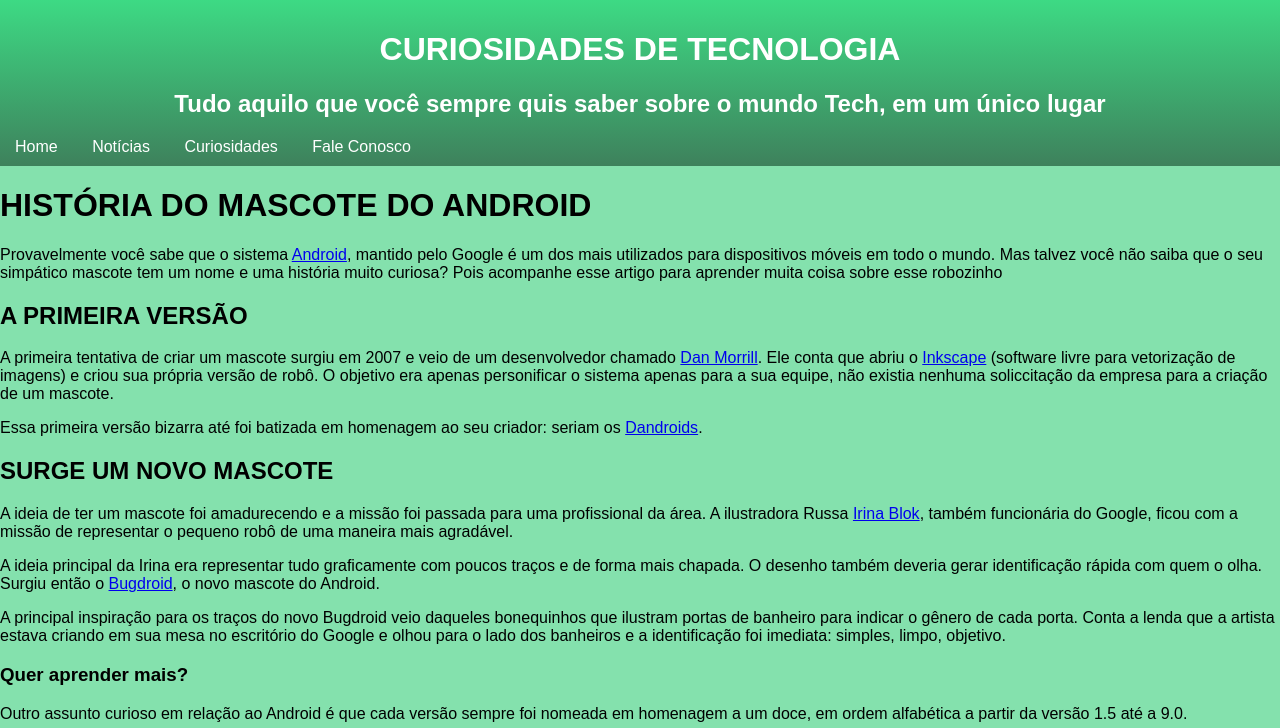
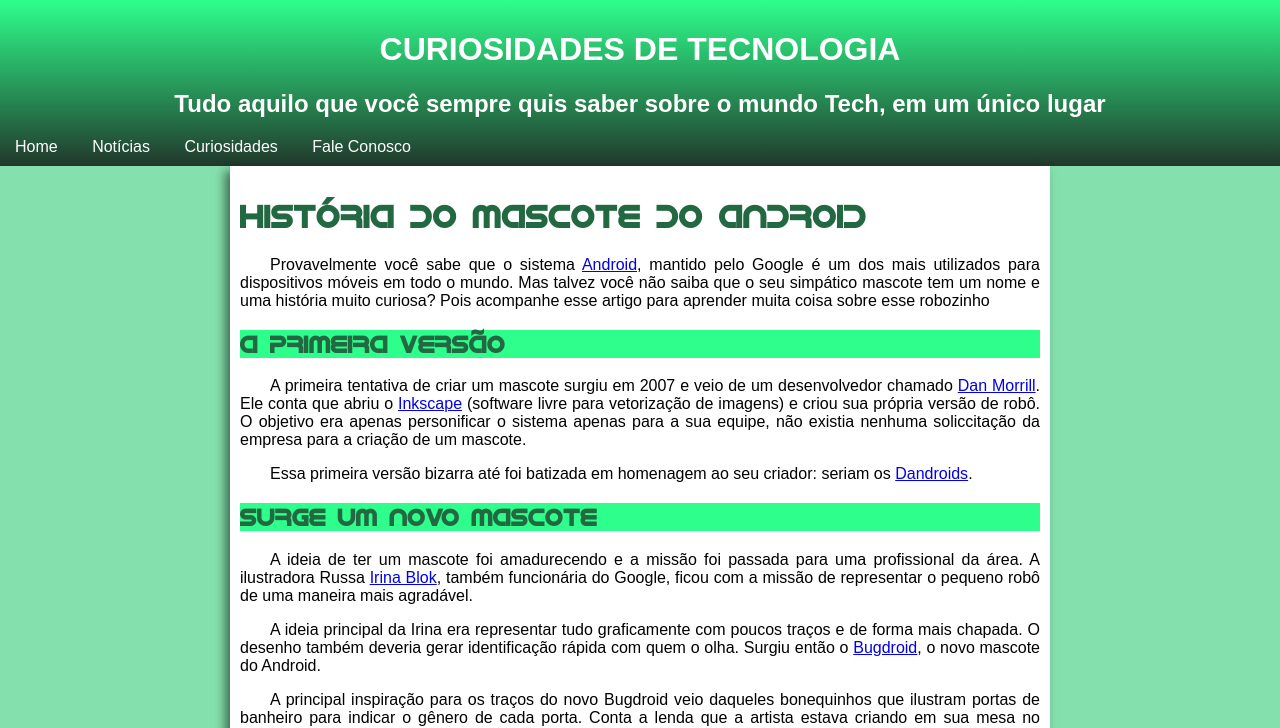
Before and after one commit to Dragon742/learning-html-css, a plain HTML site: page desafios/d010/index.html in a window 1280 px wide. Shown: the top 728 px of the page. Drawn offline with Linux system fonts and the light colour scheme.

Commit message:
Add files via upload

```diff
--- a/desafios/d010/index.html
+++ b/desafios/d010/index.html
@@ -36,7 +36,7 @@
 
         <p>A principal inspiração para os traços do novo Bugdroid veio daqueles bonequinhos que ilustram portas de banheiro para indicar o gênero de cada porta. Conta a lenda que a artista estava criando em sua mesa no escritório do Google e olhou para o lado dos banheiros e a identificação foi imediata: simples, limpo, objetivo.</p>
 
-        <div>
+        <div class="caixa01">
             <h3>Quer aprender mais?</h3>
         <p>Outro assunto curioso em relação ao Android é que cada versão sempre foi nomeada em homenagem a um doce, em ordem alfabética a partir da versão 1.5 até a 9.0.</p>
         <ul>
@@ -59,9 +59,9 @@
         <p>Acesse aqui o site Android History para conhecer a sequência das versões "adocicadas" e o que cada uma trouxe para o sistema Android.</p>
         </div>
         <p>Então é isso! Espero que você tenha gostado do nosso artigo com essa curiosidade sobre o sistema Android e seu simpático mascote.</p>
-        <footer>
-            Site criado Lucas Vinicius com ajuda de Gustavo Guanabara para o CursoemVideo.
-        </footer>
     </main>
+    <footer>
+        Site criado Lucas Vinicius com ajuda de Gustavo Guanabara para o CursoemVideo.
+    </footer>
 </body>
 </html>
--- a/desafios/d010/style.css
+++ b/desafios/d010/style.css
@@ -10,8 +10,9 @@ body{
     font-family: Arial, Helvetica, sans-serif;
     margin: 0px;
 }
+
 header{
-    background-image: linear-gradient(to bottom, #3DDA84, #3E815C);
+    background-image: linear-gradient(to bottom, #2eff8c, #21382b);
     color: white;
     padding-top: 10px;
     text-align: center;
@@ -26,3 +27,28 @@ div#menu{
 div#menu > span{
     margin: 5px 15px;
 }
+
+main{
+    background-color: white;
+    box-shadow: -5px 5px 10px rgba(0, 0, 0, 0.521);
+    width: 800px;
+    padding: 10px;
+    margin: auto;
+}
+main > h1{
+    font-family: 'Android', Arial, Helvetica, sans-serif;
+    color: #226941;
+}
+main > h2{
+    font-family: 'Android', Arial, Helvetica, sans-serif;
+    background-color: #2eff8c;
+    color: #226941;
+}
+main > p{
+    text-align: justify;
+    text-indent: 30px;
+}
+main > div.caixa01 > p{
+    text-align: justify;
+    text-indent: 30px;
+}
```
